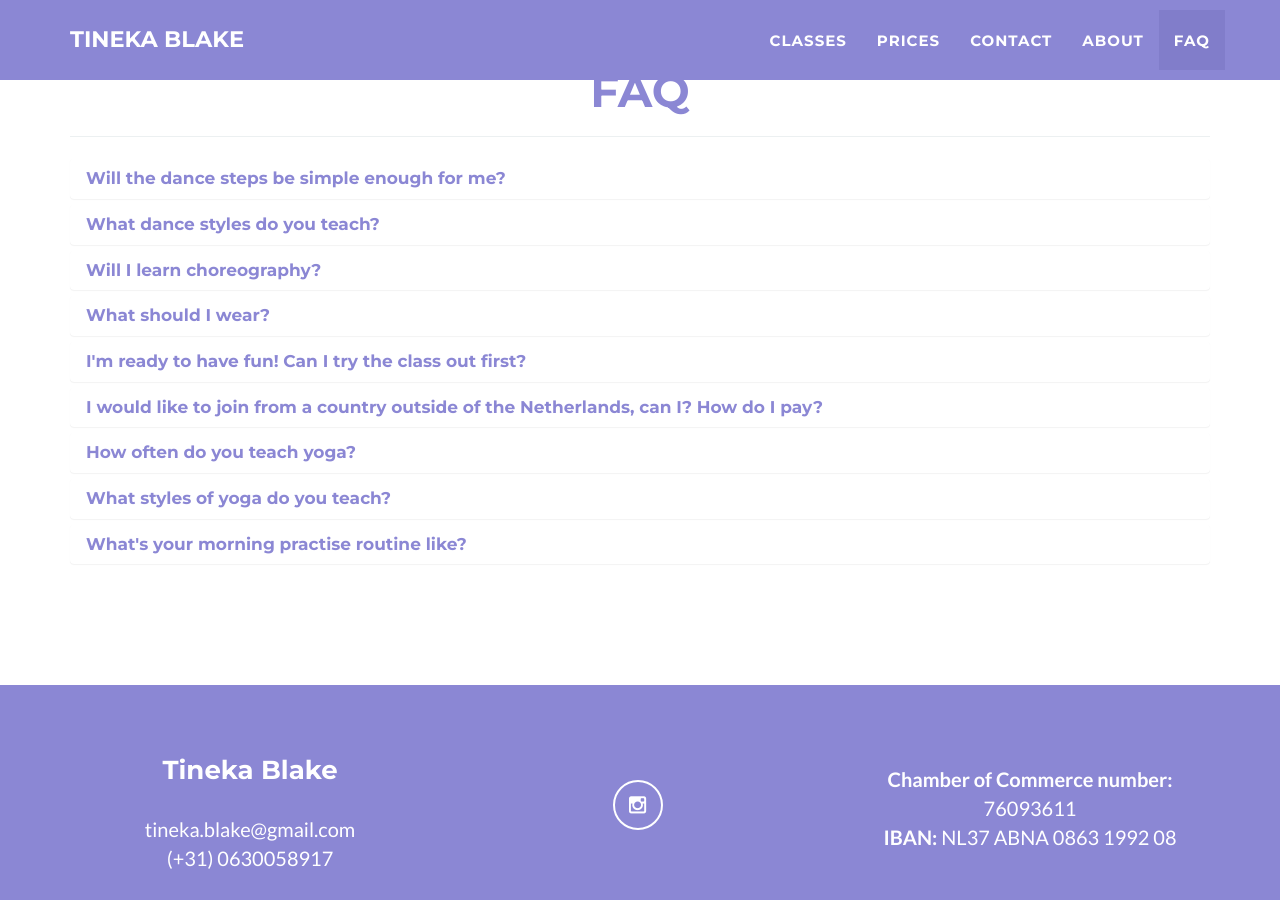
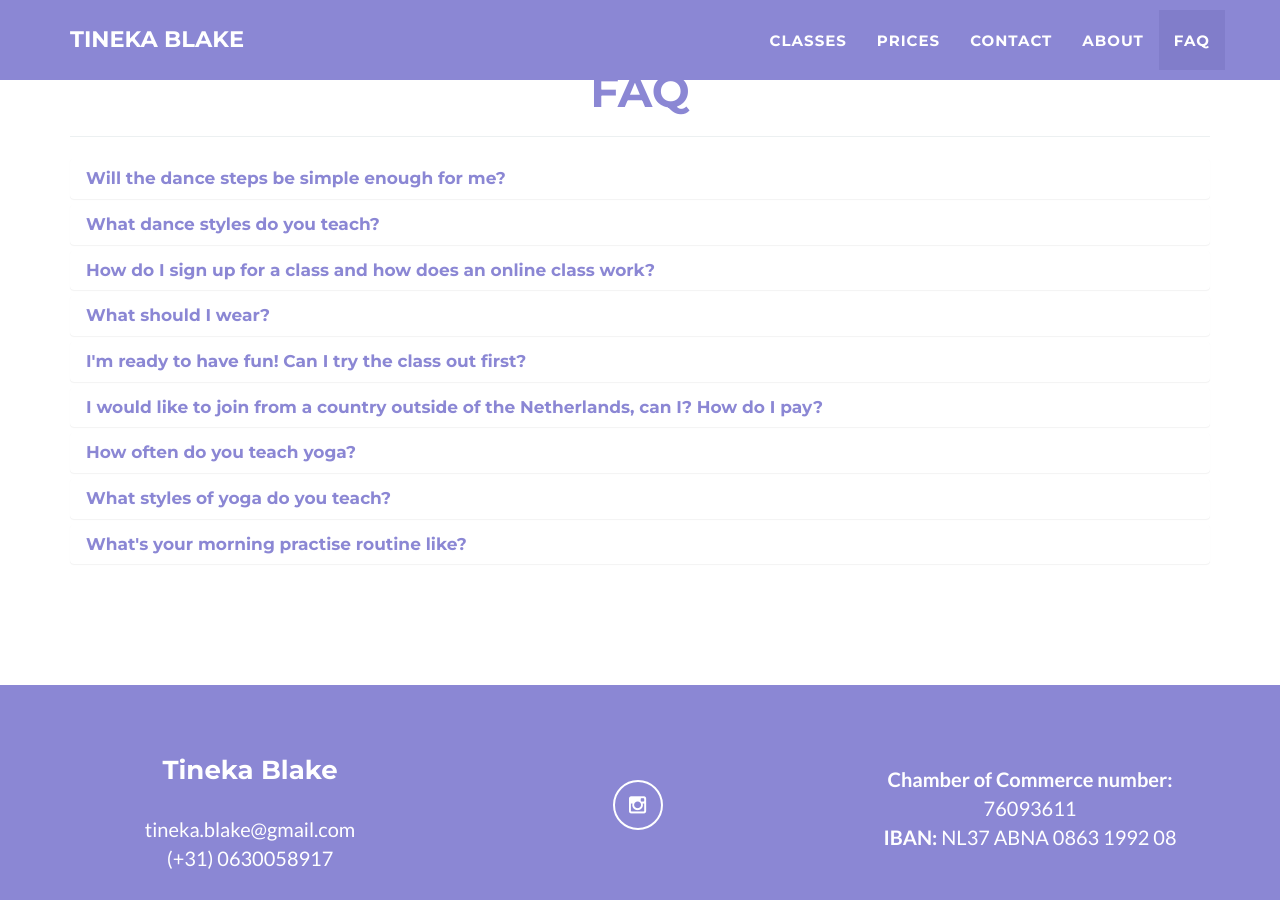
Before and after one commit to tineka-blake/tineka-blake.github.io, a Jekyll site: the page built from index.html, in a window 1280 px wide and 900 px high, scrolled down 3304 px. Built offline with Jekyll 4.4.1, drawn with Linux system fonts in a browser that asks for light colours; some of the changed lines change nothing that is shown.

Commit message:
Update faqs.yml

```diff
--- a/_data/faqs.yml
+++ b/_data/faqs.yml
@@ -7,8 +7,8 @@
   description: Check my instagram!  @tinekablake. I teach Commercial Pop (think Beyoncé!), Tap, Modern Jazz, Afro/Dancehall and Solo (no partner required) salsa.
 
 - faq-id: 3
-  title: Will I learn choreography?
-  description: During the class, we will work with dance moves and short sequences that you can pick up easily in one class. Really! You will be taught in a fun, yet thorough manner, with steps and movements broken down into easily digestible pieces that we build up into sequences/a choreography!
+  title: How do I sign up for a class and how does an online class work?
+  description: Please fill out the 'Contact Me' form on this site and I'll be in touch! You will recieve detailed instructions on how to connect to the live session and the login information needed for you to join your class will be given to you within 24 hours of the class start time.
 
 - faq-id: 4
   title: What should I wear?
```
